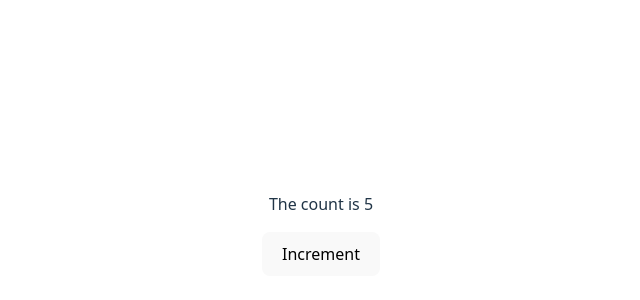
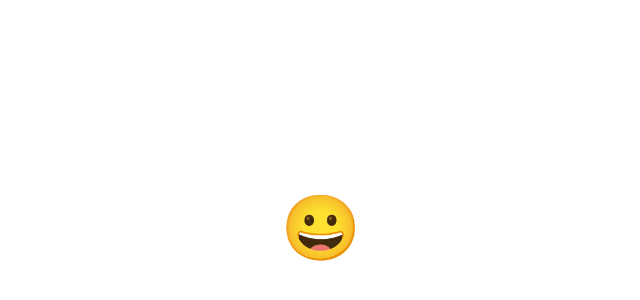
Before and after one commit to DevOlabode/Learning-React, a React (Vite) app: page / in a window 1280 px wide. Shown: the part 174-474 px from the top of the page, without its empty margins (319-959 px from the left). Built offline with nearby package versions, Linux system fonts and the light colour scheme.

Commit message:
`Removed Counter, added Toggler and commented out unused components`

```diff
--- a/src/App.jsx
+++ b/src/App.jsx
@@ -10,7 +10,8 @@
 import ShoppingList from './ShoppingList'
 import Clicker from './Clicker'
 import Form from './Form'
-import Counter from './Counter'
+import Counter from './Counter';
+import Toggler from './Toggler';
 
 const data = [
   {id: 1,item : 'Eggs', quantity : 12, completed : false},
@@ -21,7 +22,8 @@
 
 function App() {
   return <div>
-    <Counter />
+    <Toggler />
+    {/* <Counter /> */}
     {/* <Clicker />
   <Form /> */}
     {/*
--- /dev/null
+++ b/src/Toggler.css
@@ -0,0 +1,4 @@
+.Toggler {
+    font-size : 4em;
+    cursor : pointer;
+}
--- /dev/null
+++ b/src/Toggler.jsx
@@ -0,0 +1,11 @@
+import './Toggler.css';
+import {useState } from "react";
+
+export default function Toggler() {
+    const [isHappy, setIsHappy] = useState(true);
+    const toggleIsHappy = () => setIsHappy(!isHappy);
+
+    return <p className='Toggler' onClick={toggleIsHappy}>
+        {isHappy ? '😀' : '😔' }
+    </p>
+}
```
Also changed, not shown: src/ToggleCounter.jsx (added).
